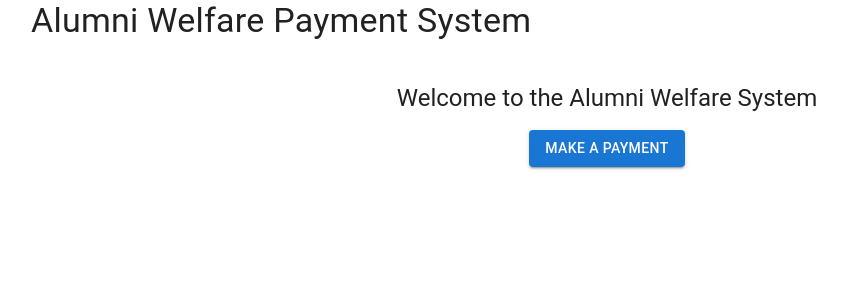
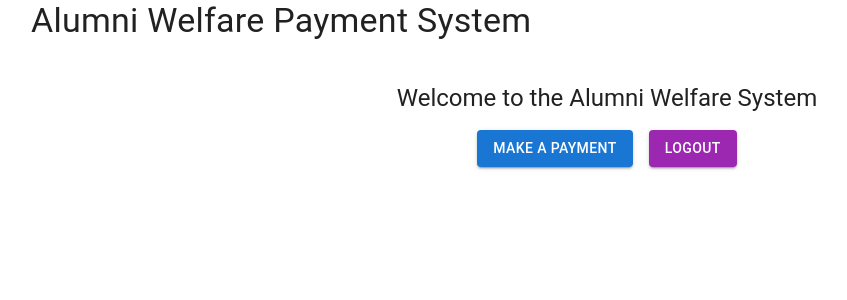
Before and after one commit to TgkCapture/alumni-welfare, a React (Create React App) app in the folder frontend/frontend/: page / in a window 1280 px wide. Shown: the top 300 px of the page, without its empty margins (33-880 px from the left). Built offline with nearby package versions, Linux system fonts and the light colour scheme.

Commit message:
FEAT: include logout

```diff
--- a/frontend/frontend/src/pages/Dashboard.js
+++ b/frontend/frontend/src/pages/Dashboard.js
@@ -4,6 +4,11 @@ import { useNavigate } from "react-router-dom";
 
 function Dashboard() {
   const navigate = useNavigate();
+
+  const handleLogout = () => {
+    localStorage.removeItem("token");
+    navigate("/login");
+  };
 
   return (
     <Container maxWidth="sm">
@@ -17,6 +22,14 @@ function Dashboard() {
         >
           Make a Payment
         </Button>
+        <Button
+          variant="contained"
+          color="secondary"
+          onClick={handleLogout}
+          sx={{ mt: 2, ml: 2 }}
+        >
+          Logout
+        </Button>
       </Box>
     </Container>
   );
```
